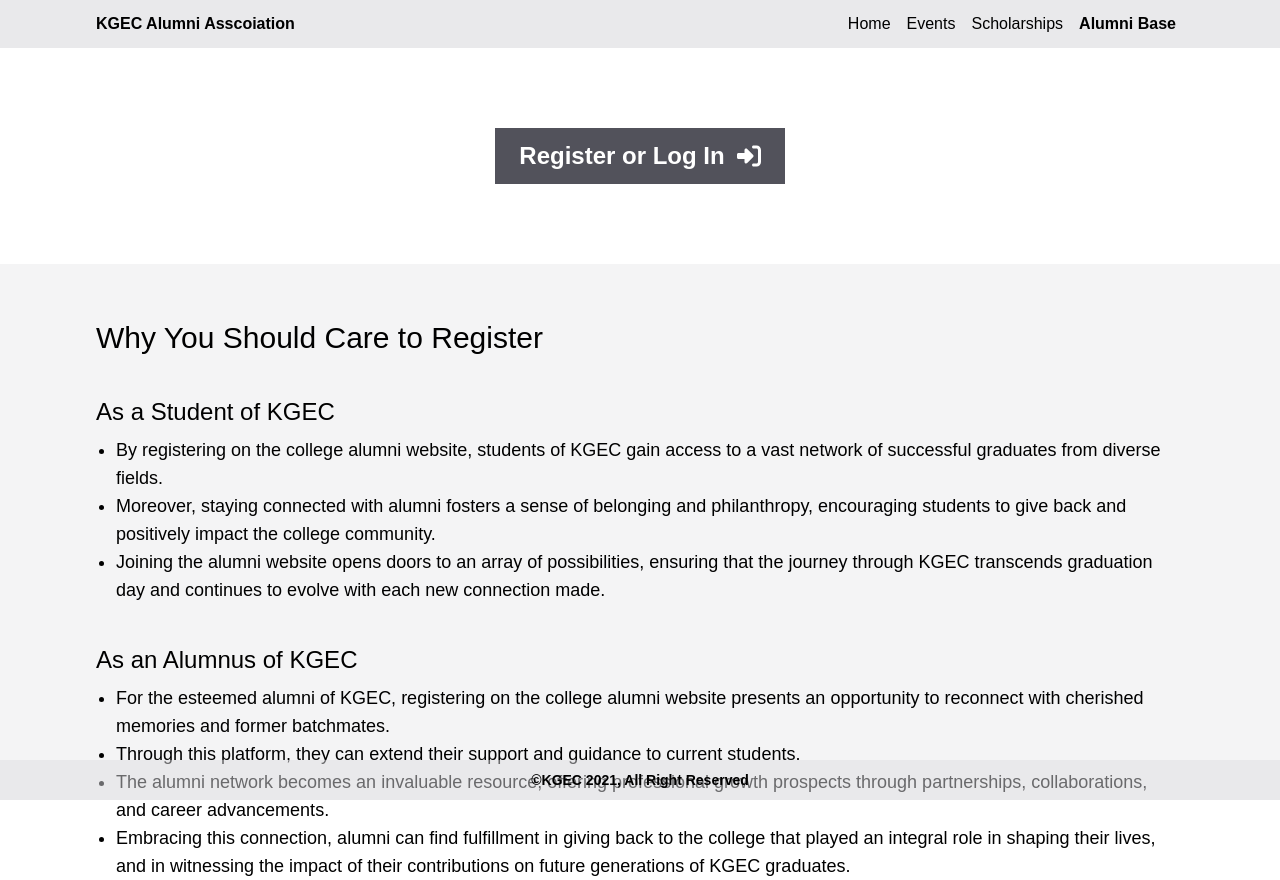
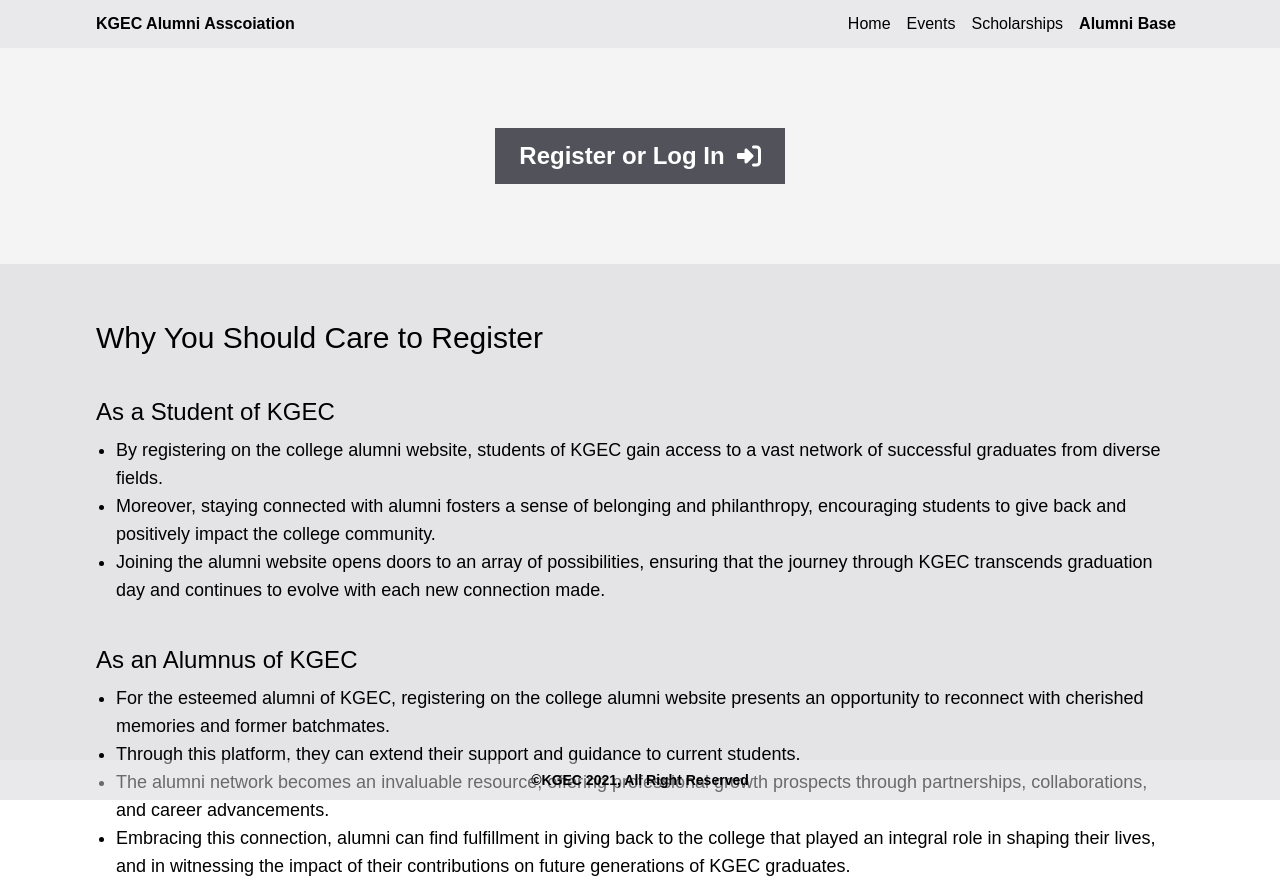
Before and after one commit to kgec-alumni-interaction-cell/website, a Next.js app: page /alumnibase in a window 1280 px wide. Built offline with nearby package versions, Linux system fonts and the light colour scheme; no server answers; a web font is replaced by a local one.

Commit message:
feat: changed bg color

```diff
--- a/src/pages/alumnibase/index.tsx
+++ b/src/pages/alumnibase/index.tsx
@@ -8,7 +8,7 @@ function AlumiBase() {
   if (!session)
     return (
       <Layout>
-        <section className="min-w-ful flex flex-col p-8 py-14 lg:p-20">
+        <section className="bg-zinc-100 min-w-ful flex flex-col p-8 py-14 lg:p-20">
           <div className="flex-grow mx-auto">
             <button
               onClick={() => signIn()}
@@ -29,7 +29,7 @@ function AlumiBase() {
           </div>
         </section>
 
-        <div className="min-w-full lg:h-[calc(100vh-216px-48px-40px)] flex flex-col bg-zinc-100 p-8 lg:px-24 lg:py-14">
+        <div className="min-w-full lg:h-[calc(100vh-216px-48px-40px)] flex flex-col bg-zinc-200 p-8 lg:px-24 lg:py-14">
           <p className="text-3xl mb-10">Why You Should Care to Register</p>
           <p className="text-2xl mb-2">As a Student of KGEC</p>
           <ul className="list-disc px-5 mb-10 lg:text-lg">
```
